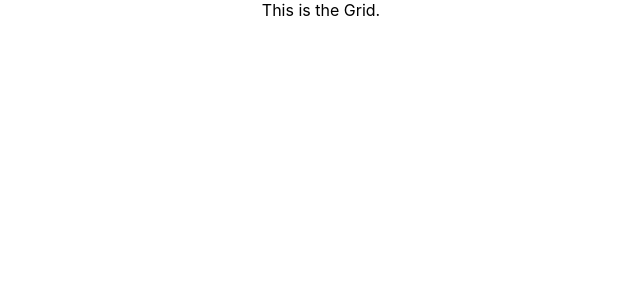
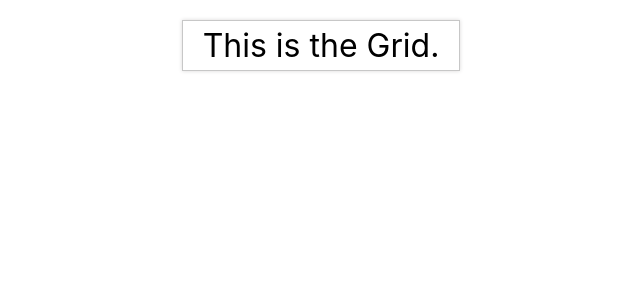
Before and after one commit to stujmar/regression-cluster-fe, a React (Create React App) app: page / in a window 1280 px wide. Shown: the top 300 px of the page, without its empty margins (319-959 px from the left). Built offline with nearby package versions, Linux system fonts and the light colour scheme.

Commit message:
[sm] create a grid.module.css and linked it to grim component with basic styling

```diff
--- a/src/App.js
+++ b/src/App.js
@@ -1,6 +1,6 @@
 import logo from './logo.svg';
 import './App.css';
-import Grid from './components/Grid';
+import Grid from './components/Grid/Grid';
 
 function App() {
   return (
--- a/src/components/Grid.js
+++ /dev/null
@@ -1,7 +0,0 @@
-import React from 'react';
-
-const Grid = () => {
-    return(<>This is the Grid.</>)
-}
-
-export default Grid;
--- /dev/null
+++ b/src/components/Grid/Grid.js
@@ -0,0 +1,11 @@
+import React from 'react';
+import {title} from './Grid.module.css'
+
+const Grid = () => {
+
+
+
+    return(<div className={`${title}`}>This is the Grid.</div>)
+}
+
+export default Grid;
--- /dev/null
+++ b/src/components/Grid/Grid.module.css
@@ -0,0 +1,12 @@
+.title {
+    font-size: 2rem;
+    margin: 20px auto 0;
+    padding: 5px 20px;
+    width: max-content;
+    border: 1px solid rgb(199, 199, 199);
+    box-shadow: 0 0 4px rgb(218, 216, 216);
+}
+
+.title:hover {
+    background-color: rgb(238, 238, 238);
+}
```
